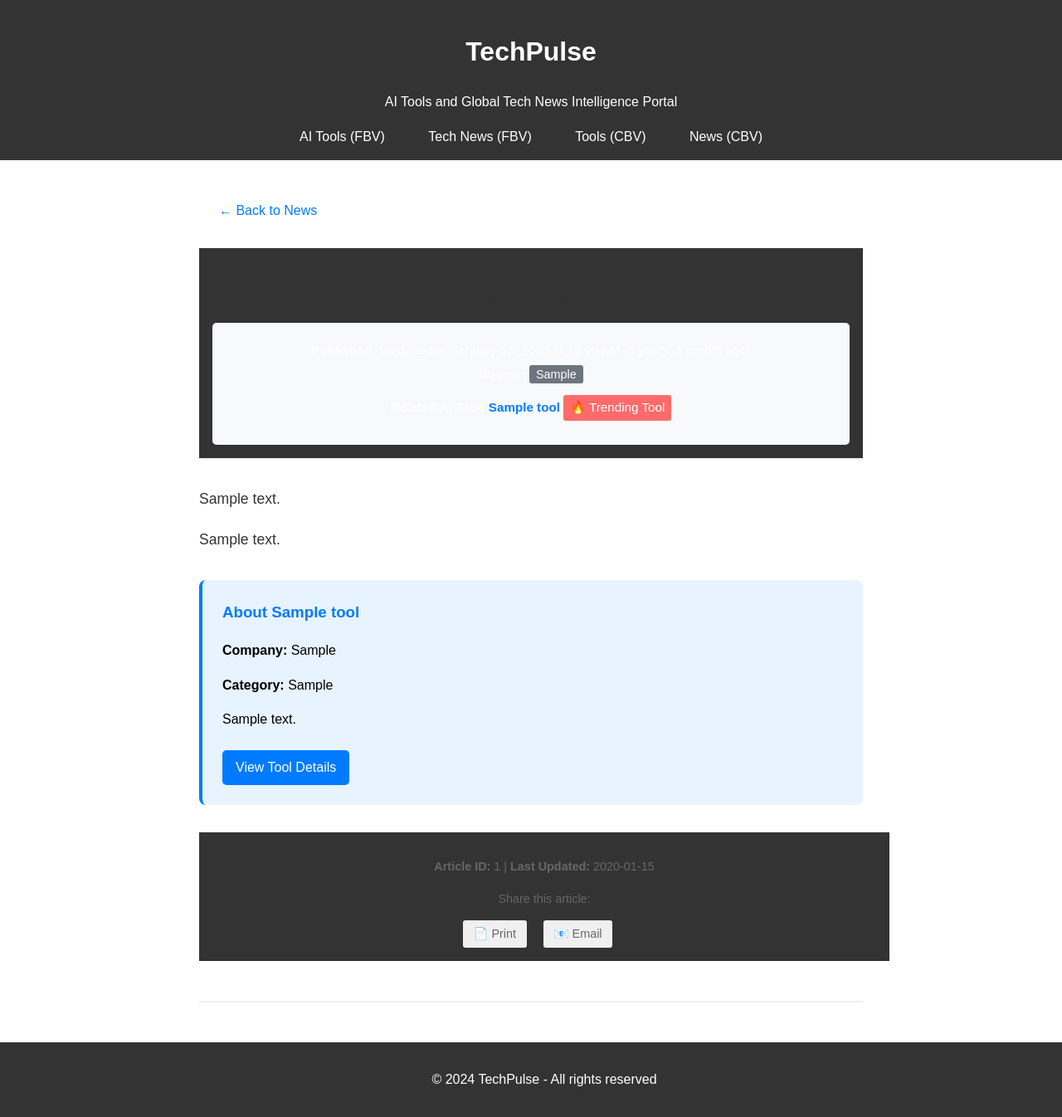
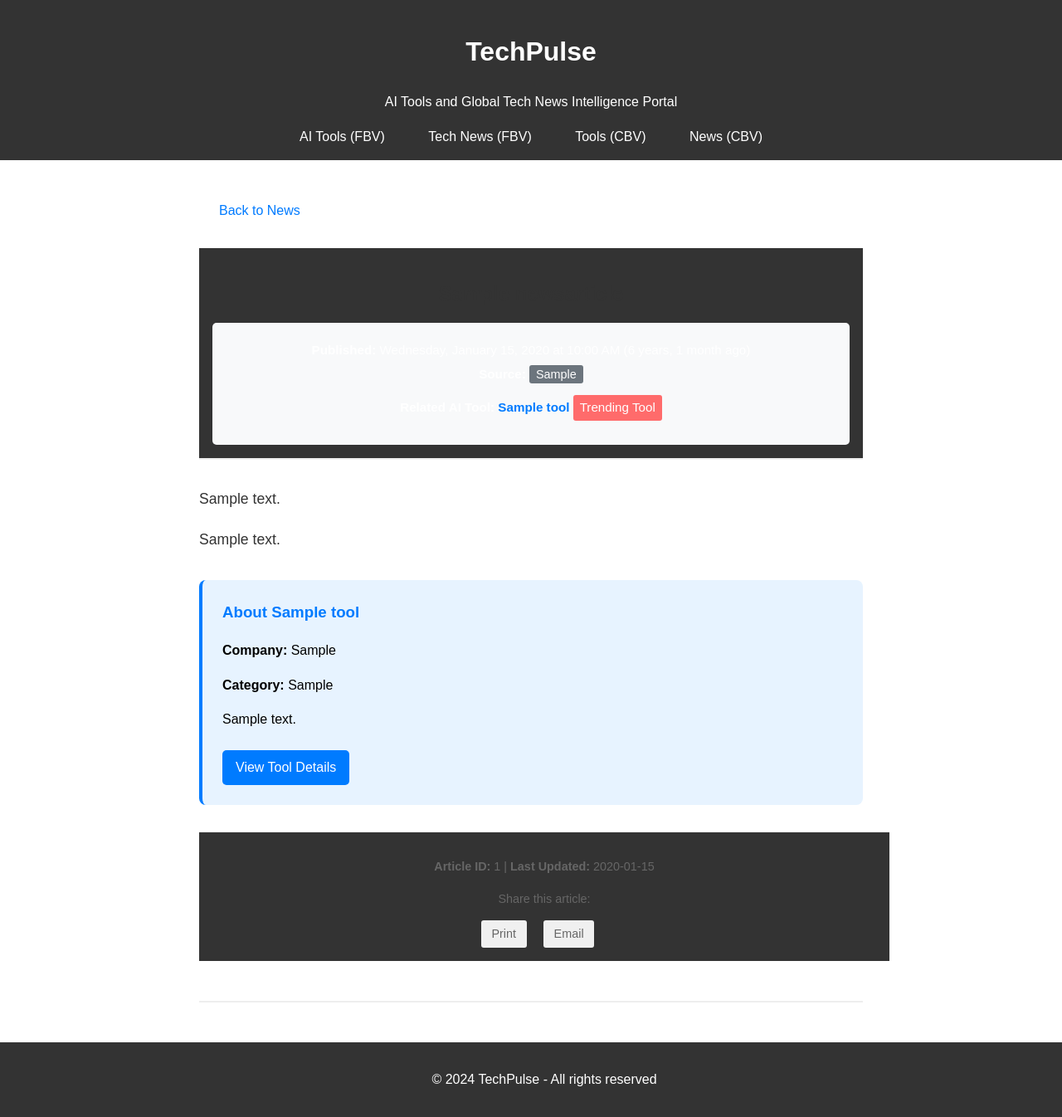
Before and after one commit to sonia01n/TECHPLUS, a Django app: page /news/1/ in a window 1280 px wide. Shown: the whole page at 83% size. Run offline with Django 5.2, Linux system fonts and the light colour scheme; tables that the repository leaves empty hold one stand-in row (values such as "Sample post").

Commit message:
initial commit

```diff
--- a/news/templates/news/news_detail.html
+++ b/news/templates/news/news_detail.html
@@ -5,7 +5,7 @@
 {% block content %}
 <div class="news-detail">
     <nav class="breadcrumb">
-        <a href="{% url 'news:news_list_fbv' %}">← Back to News</a>
+        <a href="{% url 'news:news_list_fbv' %}">Back to News</a>
     </nav>
 
     <article>
@@ -28,7 +28,7 @@
                         {{ article.related_tool.name }}
                     </a>
                     {% if article.related_tool.is_trending %}
-                    <span class="trending-badge">🔥 Trending Tool</span>
+                    <span class="trending-badge">Trending Tool</span>
                     {% endif %}
                 </p>
             </div>
@@ -66,8 +66,8 @@
             <!-- Share buttons (using Django URL tags) -->
             <div class="share-buttons">
                 <p>Share this article:</p>
-                <a href="#" onclick="window.print()">📄 Print</a>
-                <a href="mailto:?subject={{ article.title }}&body=Check out this article: {% url 'news:news_detail_fbv' article.id %}">📧 Email</a>
+                <a href="#" onclick="window.print()"> Print</a>
+                <a href="mailto:?subject={{ article.title }}&body=Check out this article: {% url 'news:news_detail_fbv' article.id %}">Email</a>
             </div>
         </footer>
     </article>
--- a/news/templates/news/news_list.html
+++ b/news/templates/news/news_list.html
@@ -41,7 +41,7 @@
                     {{ article.related_tool.name }}
                 </a>
                 {% if article.related_tool.is_trending %}
-                <span class="trending-badge-small">🔥</span>
+                <span class="trending-badge-small"></span>
                 {% endif %}
             </p>
         </div>
```
